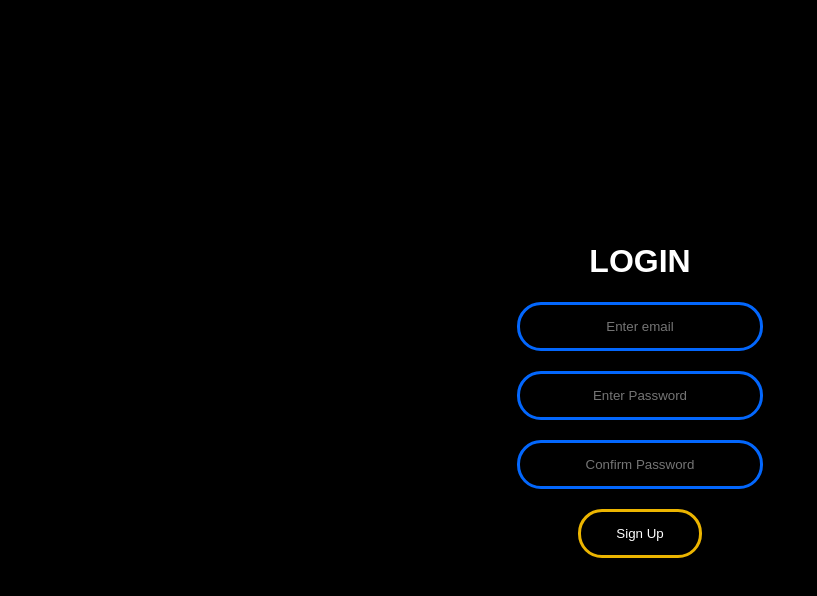
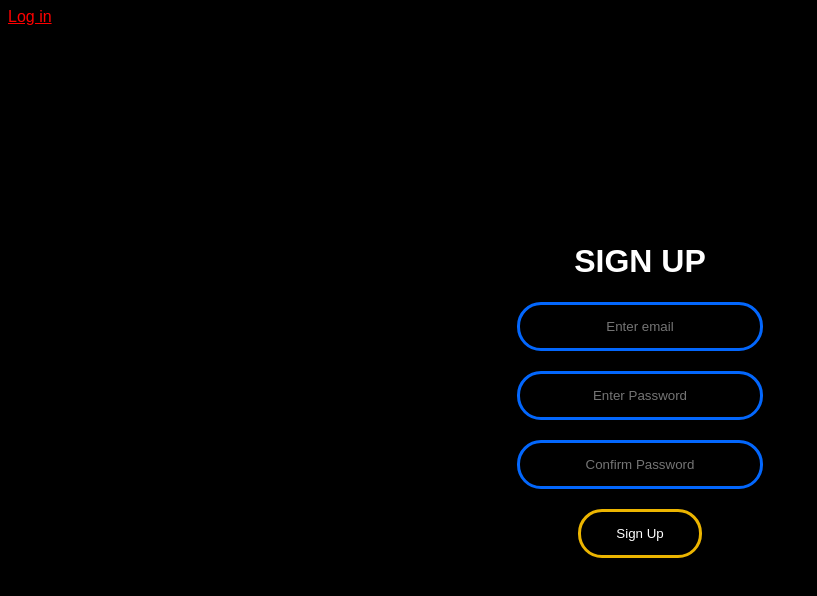
Before and after one commit to witseie-elen4010/2022-group-lab-001, a website: page src/views/signup.html in a window 1280 px wide. Shown: the whole page, without its empty margins (0-817 px from the left). Drawn offline with Linux system fonts and the light colour scheme; files that its build step writes are made by us from their sources; files whose address does not match are found by name.

Commit message:
Added links from login to signup page and vice versa. Also made some minor edits to labels on the pages.

```diff
--- a/src/views/signup.html
+++ b/src/views/signup.html
@@ -40,7 +40,7 @@
 
          <head>
              <meta charset="utf-8">
-             <title> Interactive Login Form</title>
+             <title> Signup</title>
              <link rel="stylesheet" href="/cdn/style.css">
              <script defer src="/cdn/scripts/signup.js"> </script>
 
@@ -52,7 +52,7 @@
              <form class="box" id="signup-form">
 
                  <h1>
-                     login
+                     Sign Up
                  </h1>
                  <input type="text" name="email" placeholder="Enter email" id="email-field">
                  <input type="password" name="password" placeholder="Enter Password" id="password-field">
@@ -61,7 +61,7 @@
 
 
              </form>
-
+             <a href="/">Log in</a>
 
          </body>
 
```
Also changed, not shown: src/views/login.html (+2 -2 lines).
